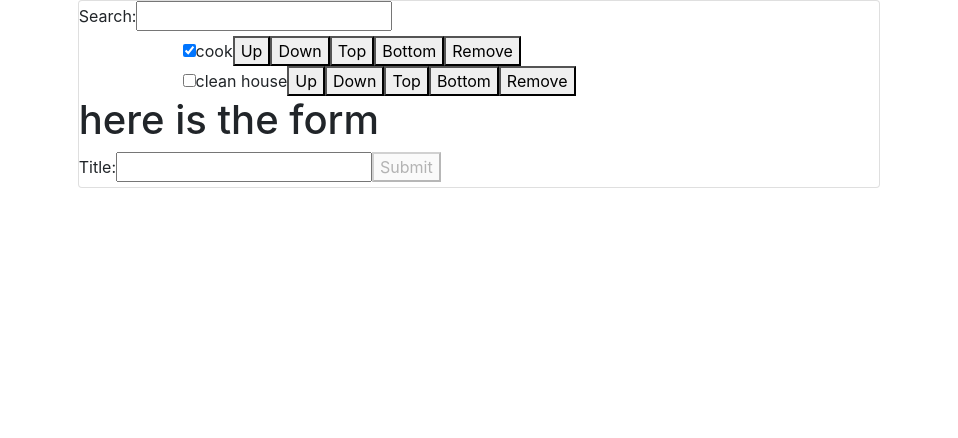
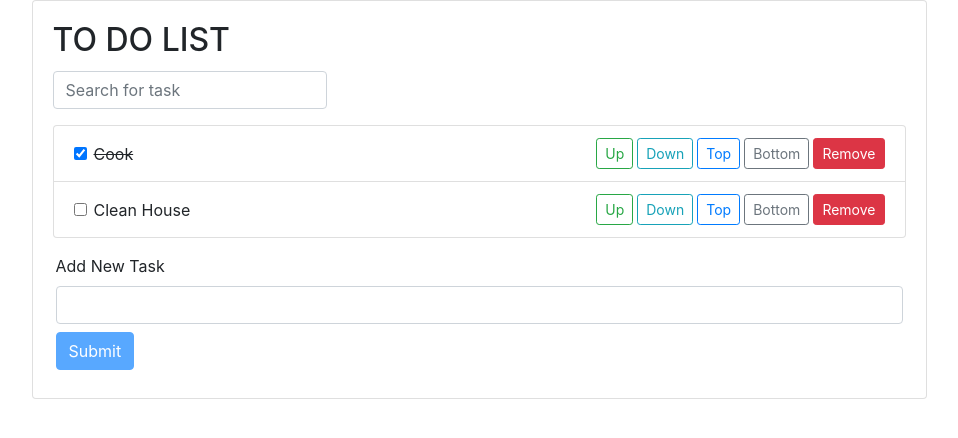
Before and after one commit to hungmuha/ReactTodoCodeTest, a React (Create React App) app: page / in a window 1280 px wide. Shown: the top 438 px of the page, without its empty margins (76-1034 px from the left). Built offline with nearby package versions, Linux system fonts and the light colour scheme.

Commit message:
applied some basic styling to the todo lsit

```diff
--- a/src/App.css
+++ b/src/App.css
@@ -2,37 +2,6 @@
   text-align: center;
 }
 
-.App-logo {
-  height: 40vmin;
-  pointer-events: none;
+input[type=checkbox]:checked + label.todo-task{
+  text-decoration: line-through;
 }
-
-@media (prefers-reduced-motion: no-preference) {
-  .App-logo {
-    animation: App-logo-spin infinite 20s linear;
-  }
-}
-
-.App-header {
-  background-color: #282c34;
-  min-height: 100vh;
-  display: flex;
-  flex-direction: column;
-  align-items: center;
-  justify-content: center;
-  font-size: calc(10px + 2vmin);
-  color: white;
-}
-
-.App-link {
-  color: #61dafb;
-}
-
-@keyframes App-logo-spin {
-  from {
-    transform: rotate(0deg);
-  }
-  to {
-    transform: rotate(360deg);
-  }
-}
--- a/src/App.js
+++ b/src/App.js
@@ -99,8 +99,10 @@ const App = () => {
 
   return (
     <section className="container row justify-content-center">
-      <div className="col-sm-9">
+      <div className="col-sm-10">
         <div className="card">
+          <div className="card-body">
+            <h2 className="card-title text-uppercase">To Do List</h2>
             <SearchBar
               searchValue = {searchTerm}
               searchChange = {handleSearchChange}
@@ -121,6 +123,7 @@ const App = () => {
             />
           </div>
         </div>
+      </div>
     </section>
   );
 };
--- a/src/components/CreateTodo.js
+++ b/src/components/CreateTodo.js
@@ -2,22 +2,20 @@ import React from 'react';
 
 const CreateTodo = ({inputChange,inputValue,submitNewTask}) => {
     return(
-        <div className="row justify-content-center">
-            <div className="col-sm-12 ">
-                <h1>here is the form</h1>
-                <form onSubmit={submitNewTask}>
-                    <label htmlFor="title" >Title: </label>
+        <div className="p-1 mt-2">
+            <form className="form-row d-flex flex-row align-items-center" onSubmit={submitNewTask}>
+                <label className="m-1" htmlFor="title" >Add New Task </label>
                 <input
+                    className="form-control flex-grow-1 m-1"
                     id="title"
                     type="text"
                     onChange={inputChange}
                     value={inputValue}
                 />
-                    <button type="submit" disabled = {!inputValue}>
+                <button className="m-1 btn btn-primary" type="submit" disabled = {!inputValue}>
                     Submit
                 </button>
             </form>
-            </div>
         </div>
     )
 }
--- a/src/components/Item.js
+++ b/src/components/Item.js
@@ -2,14 +2,18 @@ import React from 'react';
 
 const Item = ({item, removeTask, changeStatus, moveUp, moveDown,moveTop,moveBottom}) => {
     return (
-        <div>
-            <input type="checkbox" onChange={()=> changeStatus(item)} checked={item.complete}/>
-            <span>{item.title}</span>
-            <button onClick={()=> moveUp(item)}>Up</button>
-            <button onClick={()=> moveDown(item)}>Down</button>
-            <button onClick={()=> moveTop(item)}>Top</button>
-            <button onClick={()=> moveBottom(item)}>Bottom</button>
-            <button onClick={()=> removeTask(item)}>Remove</button>
+        <div className="list-group-item d-flex flex-row align-items-center">
+            <div className="flex-grow-1 form-check">
+                <input className="form-check-input" type="checkbox" id={item.taskID} onChange={()=> changeStatus(item)} checked={item.complete}/>
+                <label className="form-check-label text-capitalize todo-task" htmlFor={item.taskID}>{item.title}</label>
+            </div>
+            <div className="">
+                <button type="button" className="ml-1 btn btn-outline-success btn-sm" onClick={()=> moveUp(item)}>Up</button>
+                <button type="button" className="ml-1 btn btn-outline-info btn-sm" onClick={()=> moveDown(item)}>Down</button>
+                <button type="button" className="ml-1 btn btn-outline-primary btn-sm" onClick={()=> moveTop(item)}>Top</button>
+                <button type="button" className="ml-1 btn btn-outline-secondary btn-sm" onClick={()=> moveBottom(item)}>Bottom</button>
+                <button type="button" className="ml-1 btn btn-danger btn-sm" onClick={()=> removeTask(item)}>Remove</button>
+            </div>
         </div>
     )
 }
--- a/src/components/SearchBar.js
+++ b/src/components/SearchBar.js
@@ -2,14 +2,18 @@ import React from 'react';
 
 const SearchBar = ({searchValue, searchChange}) => {
     return (
-        <div>
-            <label htmlFor="search" >Search: </label>
+        <div className="form-group row">
+            <div className="col-auto">
+                <label className="sr-only" htmlFor="search" >Search </label>
                 <input
+                    className="form-control"
                     type="text"
                     id="search"
                     onChange={searchChange}
                     value={searchValue}
+                    placeholder="Search for task"
                 />
+            </div>
         </div>
     )
 }
--- a/src/components/TodoList.js
+++ b/src/components/TodoList.js
@@ -18,10 +18,8 @@ const TodoList = ({list, removeTask, changeStatus, moveUp, moveDown,moveTop,move
     });
 
     return(
-        <div className="row justify-content-center">
-            <div className="col-sm-9">
-                {displaylist}
-            </div>
+        <div className="list-group">
+            {displaylist}
         </div>
     );
 };
```
Lines whose indentation alone changed are shown as unchanged.
